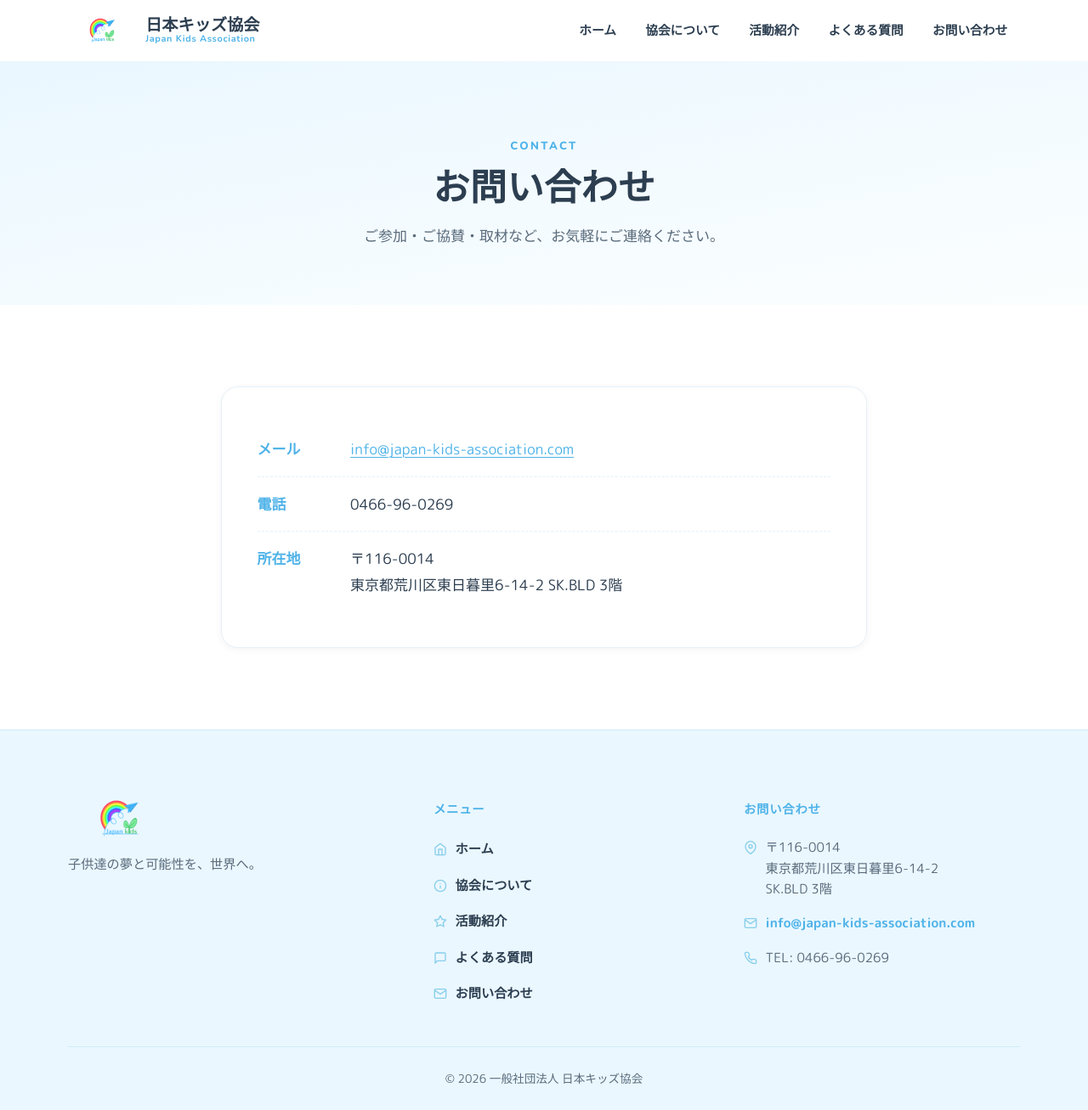
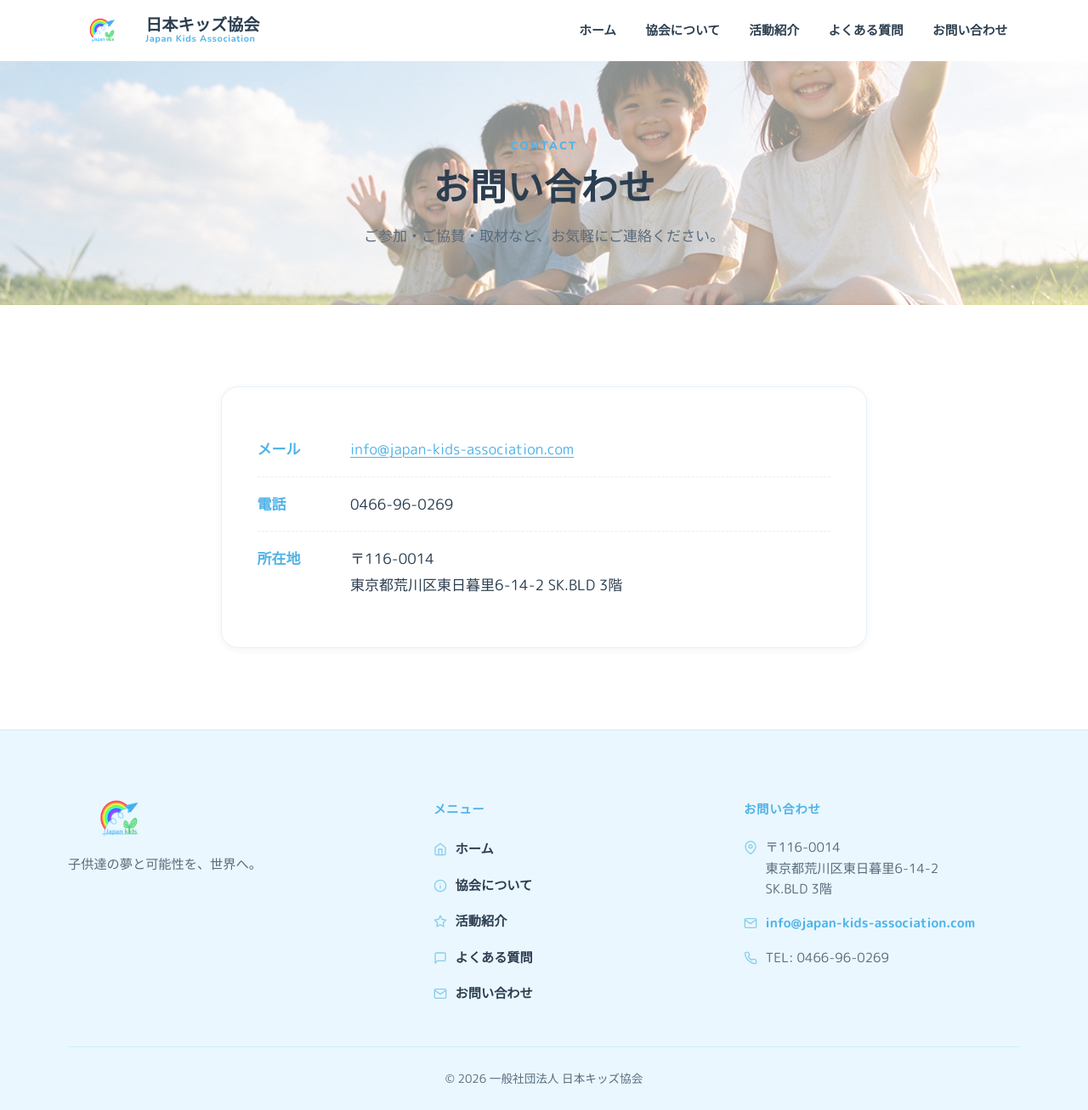
Before and after one commit to piggymiku-T/japan-kids-association, a Jekyll site: the page built from contact.md, in a window 1280 px wide and 1307 px high. Shown: the whole window at 85% size. Built offline with Jekyll 4.4.1, drawn with Linux system fonts in a browser that asks for light colours.

Commit message:
Add background image style to contact section
Updated the contact section with a background image style.

```diff
--- a/contact.md
+++ b/contact.md
@@ -4,7 +4,7 @@ title: お問い合わせ
 description: 日本キッズ協会へのお問い合わせ窓口のご案内です。
 permalink: /contact/
 ---
-<section class="page-hero">
+<section class="page-hero" style="background-image: linear-gradient(rgba(255,255,255,0.5), rgba(255,255,255,0.5)), url('{{ '/assets/images/contact.jpg' | relative_url }}'); background-size: cover; background-position: center;">
   <div class="container">
     <p class="section-eyebrow">Contact</p>
     <h1 class="page-title">お問い合わせ</h1>
```
